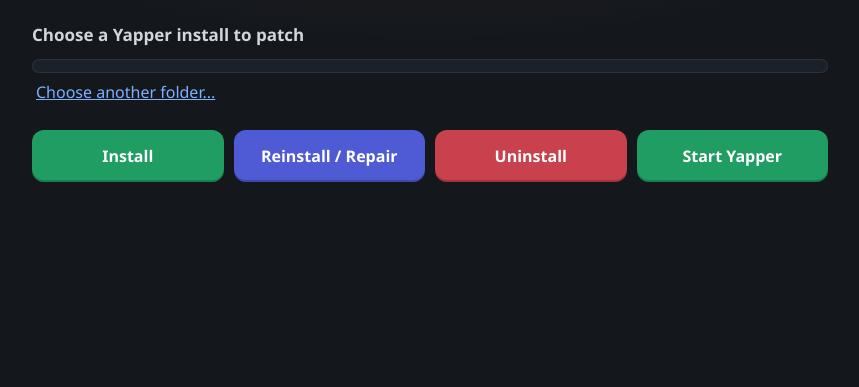
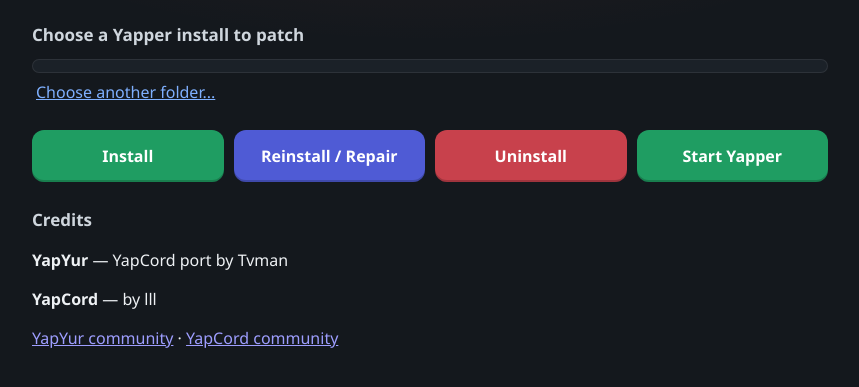
Before and after one commit to Tvmanisback/YapYur-Windows, a browser extension: page installer/index.html in a window 1280 px wide. Shown: the part 131-518 px from the top of the page, without its empty margins (210-1069 px from the left). Drawn offline with Linux system fonts and the light colour scheme.

Commit message:
Add YapYur and YapCord credits to installer UI

```diff
--- a/installer/index.html
+++ b/installer/index.html
@@ -22,6 +22,12 @@
     </div>
     <div id="result" class="result" role="status" hidden></div>
     <pre id="log" class="log" aria-label="Progress" hidden></pre>
+    <section class="credits" aria-label="Credits">
+      <h2>Credits</h2>
+      <p><strong>YapYur</strong> — YapCord port by Tvman</p>
+      <p><strong>YapCord</strong> — by lll</p>
+      <p><a href="https://yapin.gg/invite/YapYur" target="_blank" rel="noreferrer">YapYur community</a> · <a href="https://yapin.gg/invite/YapCords" target="_blank" rel="noreferrer">YapCord community</a></p>
+    </section>
     <p class="foot" id="foot"></p>
   </main>
   <script src="ui.js"></script>
```
